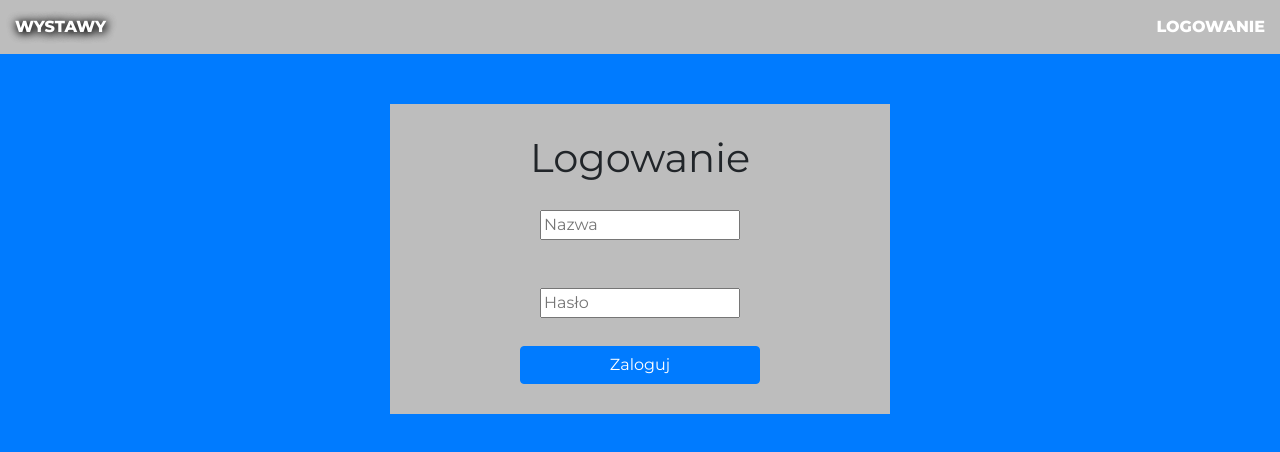
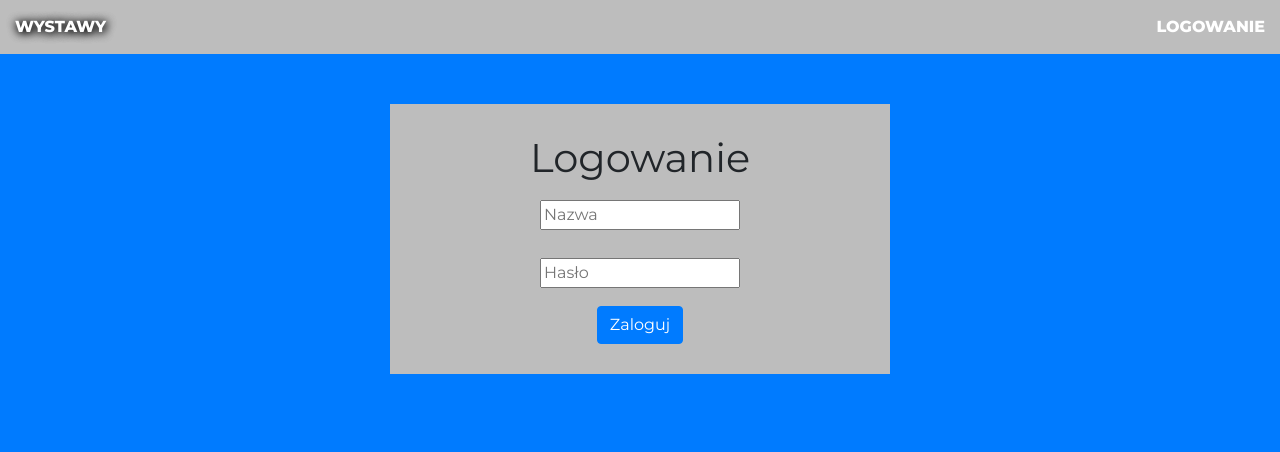
Before and after one commit to JakubMosakowski/tsw-project, a Vue app: page /#/login in a window 1280 px wide. Shown: the top 452 px of the page. Built offline with nearby package versions, Linux system fonts and the light colour scheme.

Commit message:
Fixed login. Now its fully working.

```diff
--- a/src/commons/navbar/Navbar.vue
+++ b/src/commons/navbar/Navbar.vue
@@ -9,7 +9,7 @@
     <router-link :to="{ name: 'notesPanel' }" v-if="isLoggedIn">
       PANEL PROWADZĄCEGO
     </router-link>
-    <a v-if="isLoggedIn" @click="logout">Logout</a>
+    <a v-if="isLoggedIn" @click="logout">Wyloguj</a>
     <router-link v-else :to="{ name: 'login' }">
       LOGOWANIE
     </router-link>
@@ -17,7 +17,6 @@
 </template>
 
 <script lang="ts">
-//TODO fix navbar to show gray
 import Vue from "vue";
 import Component from "vue-class-component";
 
@@ -52,7 +51,7 @@ export default class Navbar extends Vue {
 }
 
 a {
-  color: $primary-text-color;
+  color: $primary-text-color !important;
   padding: 15px;
   font-weight: bold;
 }
@@ -62,6 +61,7 @@ a:hover {
   text-shadow: 1px 1px 10px $secondary-text-color,
     1px 1px 10px $secondary-text-color;
   text-decoration: none;
+  cursor: pointer;
 }
 
 @media screen and (max-width: 480px) {
--- a/src/login/Login.vue
+++ b/src/login/Login.vue
@@ -1,20 +1,14 @@
 <template>
   <div id="loginWrapper">
-    <form class="login" @submit.prevent="login">
     <h1>Logowanie</h1>
+    <p v-if="authStatus">Wrong login or password!</p>
     <label>
       <input v-model="name" required placeholder="Nazwa" />
     </label>
     <label>
-        <input
-          v-model="password"
-          required
-          type="password"
-          placeholder="Hasło"
-        />
+      <input v-model="password" required type="password" placeholder="Hasło" />
     </label>
-      <CustomButton type="submit" text="Zaloguj" />
-    </form>
+    <CustomButton @clicked="login" text="Zaloguj" />
   </div>
 </template>
 
@@ -22,10 +16,16 @@
 import CustomButton from "../commons/components/CustomButton.vue";
 import Vue from "vue";
 import Component from "vue-class-component";
+import { Status } from "@/model/Status";
 
 @Component({
   components: {
     CustomButton
+  },
+  computed: {
+    authStatus: function() {
+      return this.$store.getters.authStatus == Status.ERROR;
+    }
   }
 })
 export default class Login extends Vue {
@@ -38,7 +38,7 @@ export default class Login extends Vue {
     this.$store
       .dispatch("login", { name, password })
       .then(() => this.$router.push("/"))
-      .catch(err => console.log(err));
+      .catch();
   }
 }
 </script>
@@ -53,8 +53,12 @@ form {
   flex-direction: column;
 }
 
-label {
+#loginWrapper {
   padding: 10px;
+}
+
+p {
+  color: red;
 }
 
 input {
--- a/src/store/modules/profile/actions.ts
+++ b/src/store/modules/profile/actions.ts
@@ -6,8 +6,7 @@ import { User } from "@/model/User";
 
 export const actions: ActionTree<ProfileState, RootState> = {
   login({ commit }, user: User) {
-    return new Promise((resolve, reject) => {
-      //TODO update requests
+    return new Promise(resolve => {
       commit("auth_request");
       axios({
         url: "http://localhost:3002/login",
@@ -17,15 +16,16 @@ export const actions: ActionTree<ProfileState, RootState> = {
         .then(resp => {
           const token = resp.data.token;
           const user = resp.data.user;
+          const userPayload = { user: user, token: token };
+
           localStorage.setItem("token", token);
           axios.defaults.headers.common["Authorization"] = token;
-          commit("auth_success", token, user);
+          commit("auth_success", userPayload);
           resolve(resp);
         })
         .catch(err => {
-          commit("auth_error");
+          commit("auth_error", err);
           localStorage.removeItem("token");
-          reject(err);
         });
     });
   },
```
Also changed, not shown: src/main.ts (+4 -9 lines). Lines whose indentation alone changed are shown as unchanged.
